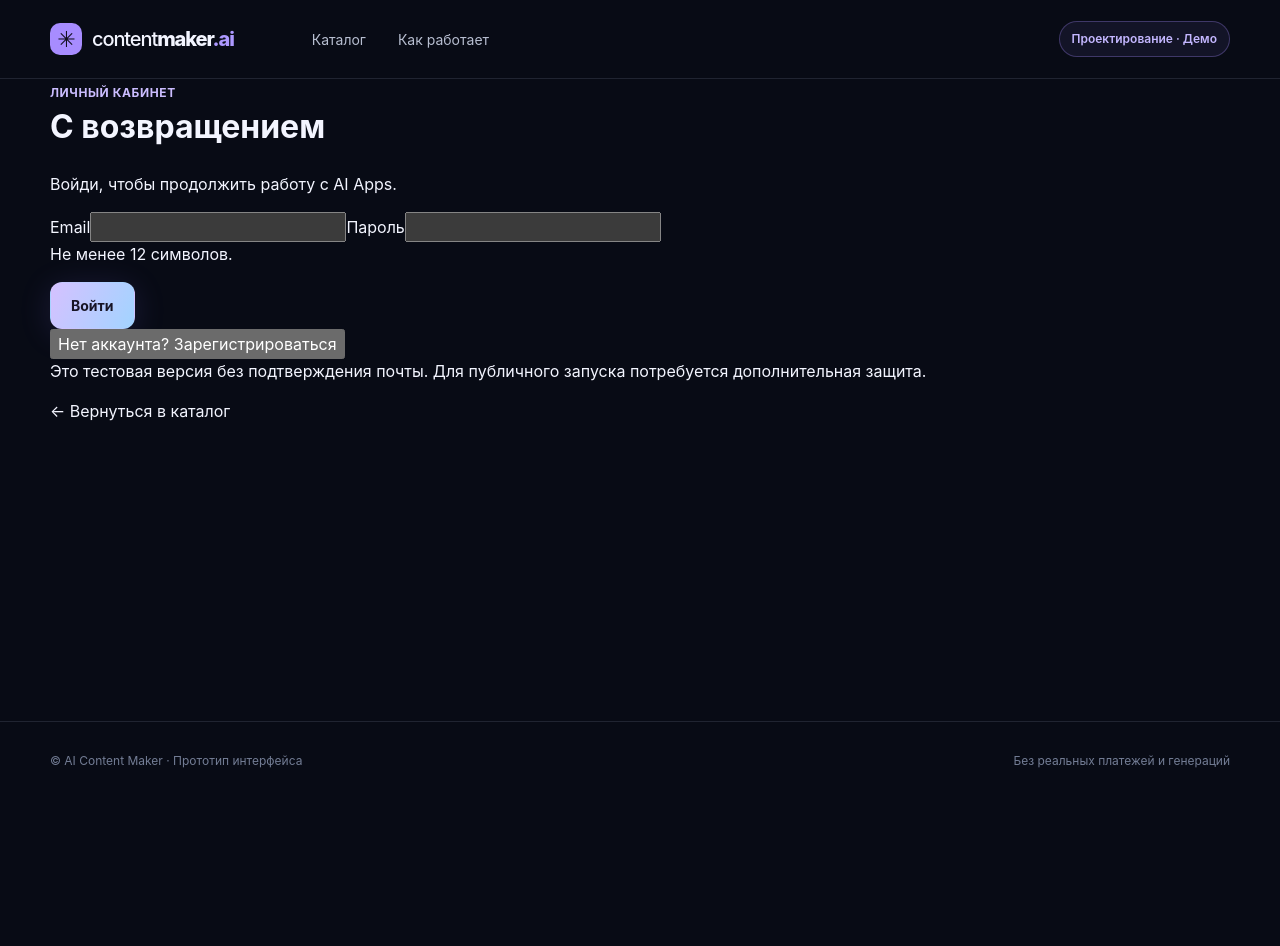
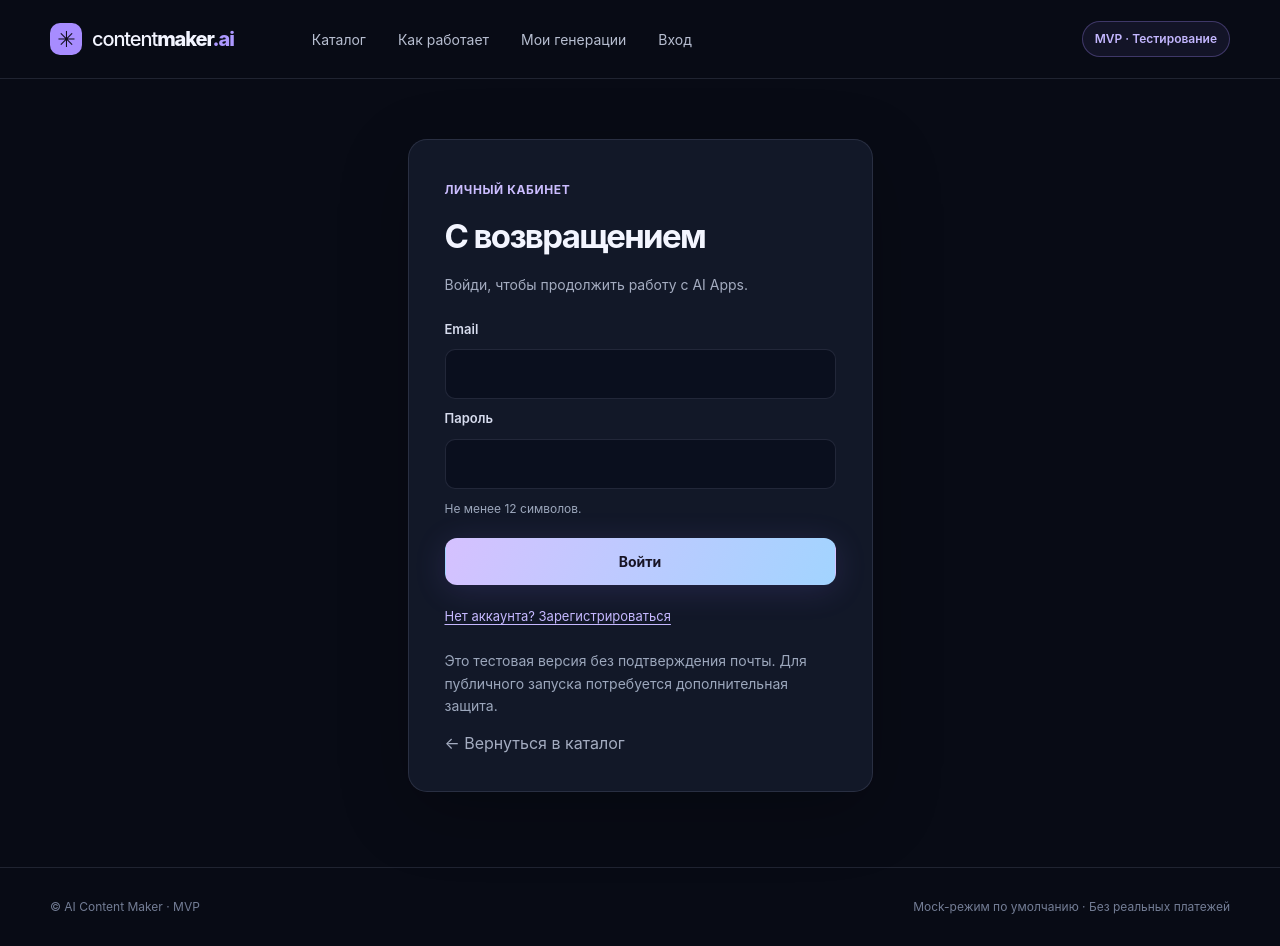
Before and after one commit to zlw0x/ai_content_maker, a Next.js app: page /account in a window 1280 px wide. Before the commit the page ends 800 px from the top, so only its background shows below. Built offline with nearby package versions, Linux system fonts and the light colour scheme.

Commit message:
feat(mvp): add mock-only credit, system state, Russian voice options and connected navigation

```diff
--- a/app/api/v1/[...parts]/route.ts
+++ b/app/api/v1/[...parts]/route.ts
@@ -6,6 +6,8 @@ import {currentUser,beginSession,endSession,sameOrigin} from "@/server/security"
 import {register,login,createQuote,createOrder,listOrders,getOrder,getUserWallet,createTopup,getTopup} from "@/server/operations";
 import {saveInput,userAsset,localMedia} from "@/server/media";
 import {db} from "@/server/db";
+import {config} from "@/server/config";
+import {grantDemoCredit} from "@/server/operations";
 import {assert,publicError,HttpError} from "@/server/errors";
 
 export const runtime="nodejs";
@@ -27,6 +29,7 @@ const idempotency=(r:NextRequest)=>r.headers.get("Idempotency-Key");
 async function getHandler(request:NextRequest,parts:string[]) {
   const path=parts.join("/");
   if(path==="health")return json({status:"ok"});
+  if(path==="system")return json({mock:config().WAVESPEED_MODE==="mock",demoCreditEnabled:config().DEMO_CREDIT_ENABLED==="true"&&config().WAVESPEED_MODE==="mock"&&config().PAYMENT_MODE==="disabled",paymentsEnabled:config().PAYMENT_MODE==="yookassa"});
   if(path==="health/ready"){await db().query("SELECT 1");return json({status:"ready"});}
   if(path==="apps")return json(apps.map(a=>({...a,enabled:Boolean(modelSpecs[a.slug])})));
   if(parts[0]==="apps"&&parts.length===2){
@@ -78,6 +81,7 @@ async function postHandler(request:NextRequest,parts:string[]){
     const data=Buffer.from(await file.arrayBuffer());
     return json(await saveInput(user.id,data,file.name),201);
   }
+  if(path==="demo/credit")return json(await grantDemoCredit(user.id));
   if(path==="quotes")return json(await createQuote(user.id,await parseJson(request)),201);
   if(path==="orders")return json(await createOrder(user.id,await parseJson(request),idempotency(request)),201);
   if(path==="topups")return json(await createTopup(user.id,await parseJson(request),idempotency(request)),201);
--- a/app/globals.css
+++ b/app/globals.css
@@ -220,3 +220,47 @@ h1,h2,h3,p { margin-top: 0; }
   .generation-panel { padding: 20px; }
   .detail-visual span { font-size: 90px; }
 }
+
+/* Account and generation UX */
+.muted{color:var(--muted)}
+.small-note{font-size:12px;color:#9ca7bc;line-height:1.6}
+.form-error{color:#ffb5b8;background:rgba(206,55,88,.09);border:1px solid rgba(235,92,113,.22);padding:11px 13px;border-radius:10px;font-size:13px;line-height:1.5}
+.auth-page{min-height:calc(100vh - 230px);display:grid;place-items:center;padding-top:60px;padding-bottom:75px}
+.auth-card{width:min(100%,465px);padding:36px;border:1px solid var(--stroke);border-radius:19px;background:#121828;box-shadow:0 20px 70px rgba(0,0,0,.24)}
+.auth-card h1{font-size:33px;letter-spacing:-.05em;margin:12px 0}
+.auth-card>p{font-size:14px}
+.auth-form{display:flex;flex-direction:column;gap:10px;margin:25px 0 18px}
+.auth-form label{font-size:13px;color:#d6dbed;font-weight:600}
+.auth-form input{border:1px solid var(--stroke);padding:12px 13px;border-radius:10px;background:#0a0f1e;color:white;outline:none}
+.auth-form input:focus{border-color:#a18bff}
+.auth-form button{margin-top:10px}
+.auth-form .small-note{margin:0}
+.text-action{background:transparent;border:0;color:#c5b8ff;padding:4px 0;margin-bottom:20px;text-decoration:underline;text-underline-offset:3px;font-size:13px}
+.dashboard-page{min-height:calc(100vh - 200px);padding-top:64px;padding-bottom:85px}
+.dashboard-info{padding:80px 0;text-align:center}
+.dashboard-header{display:flex;justify-content:space-between;align-items:start;gap:20px;margin-bottom:28px}
+.dashboard-header h1{font-size:38px;letter-spacing:-.05em;margin:8px 0}
+.wallet-grid{display:grid;grid-template-columns:1fr 1fr 1.4fr;gap:16px;margin-bottom:48px}
+.wallet-card{display:flex;flex-direction:column;gap:15px;padding:25px;background:#151b2b;border:1px solid var(--stroke);border-radius:16px}
+.wallet-card>span{color:#9aa4bb;font-size:13px}
+.wallet-card>strong{font-size:28px;letter-spacing:-.04em}
+.wallet-actions strong{font-size:16px}
+.wallet-actions p{font-size:12px;color:#abb3c5;margin:0}
+.wallet-actions button{align-self:start}
+.dashboard-section-heading{display:flex;justify-content:space-between;align-items:center;gap:14px;margin-bottom:20px}
+.dashboard-section-heading h2{font-size:24px;letter-spacing:-.035em;margin:0}
+.jobs-list{display:grid;grid-template-columns:repeat(2,minmax(0,1fr));gap:15px}
+.job-card{background:#121827;padding:22px;border:1px solid var(--stroke);border-radius:14px}
+.job-header{display:flex;justify-content:space-between;gap:16px;align-items:start}
+.job-header strong{font-size:15px}
+.job-header p{color:#8995ae;font-size:11px;margin:8px 0 0}
+.job-status{font-size:11px;padding:6px 8px;border-radius:7px;background:#292b45;color:#cecbf5;white-space:nowrap}
+.status-completed{background:rgba(62,170,123,.15);color:#8ff0c1}
+.status-failed,.status-unknown{background:rgba(214,117,74,.14);color:#ffd1a5}
+.job-meta{display:flex;justify-content:space-between;color:#8b99b6;font-size:12px;margin:20px 0}
+.output-list{display:flex;flex-wrap:wrap;gap:8px}
+.generation-panel .full-width{width:100%;margin-bottom:12px}
+.generation-panel input[type="range"]{width:100%;accent-color:#ba9eff}
+@media (max-width:900px){.wallet-grid{grid-template-columns:1fr 1fr}.wallet-actions{grid-column:span 2}}
+@media (max-width:680px){.wallet-grid,.jobs-list{grid-template-columns:1fr}.wallet-actions{grid-column:auto}.dashboard-header{align-items:start}.auth-card{padding:25px}.main-nav{gap:12px}.main-nav a{font-size:12px}}
+@media (max-width:435px){.main-nav a[href="/#how"]{display:none}.main-nav{gap:8px}.brand{font-size:15px}.brand-symbol{width:26px;height:26px}.main-nav a{font-size:11px}.dashboard-header h1{font-size:30px}.dashboard-header .button{padding:8px;font-size:12px}}
--- a/app/layout.tsx
+++ b/app/layout.tsx
@@ -25,15 +25,17 @@ export default function RootLayout({ children }: Readonly<{ children: React.Reac
               <nav className="main-nav" aria-label="Основное меню">
                 <Link href="/#catalog">Каталог</Link>
                 <Link href="/#how">Как работает</Link>
+                <Link href="/dashboard">Мои генерации</Link>
+                <Link href="/account">Вход</Link>
               </nav>
-              <span className="header-status">Проектирование · Демо</span>
+              <span className="header-status">MVP · Тестирование</span>
             </div>
           </header>
           {children}
           <footer className="site-footer">
             <div className="container footer-inner">
-              <span>© AI Content Maker · Прототип интерфейса</span>
-              <span>Без реальных платежей и генераций</span>
+              <span>© AI Content Maker · MVP</span>
+              <span>Mock-режим по умолчанию · Без реальных платежей</span>
             </div>
           </footer>
         </div>
--- a/app/page.tsx
+++ b/app/page.tsx
@@ -15,7 +15,7 @@ export default function HomePage() {
             </p>
             <div className="hero-actions">
               <Link href="/#catalog" className="button button-primary">Смотреть приложения <span aria-hidden="true">↗</span></Link>
-              <span className="hero-caption">В разработке · пока бесплатно смотреть</span>
+              <span className="hero-caption">Можно тестировать весь сценарий через сайт</span>
             </div>
             <div className="hero-points">
               <span>✳ Готовые сценарии</span>
@@ -48,7 +48,7 @@ export default function HomePage() {
             <h2 id="catalog-title">Каталог AI Apps</h2>
             <p>Выбери задачу — мы предложим простой интерфейс без сложных технических параметров.</p>
           </div>
-          <span className="catalog-pill">10 приложений · концепты</span>
+          <span className="catalog-pill">10 AI Apps · MVP</span>
         </div>
         <CatalogExplorer />
       </section>
@@ -68,7 +68,7 @@ export default function HomePage() {
           </div>
         </div>
       </section>
-      <div className="container"><div className="demo-notice">Это демонстрация интерфейса. Приложения не вызывают WaveSpeed и не принимают платежи.</div></div>
+      <div className="container"><div className="demo-notice">В стартовой конфигурации задачи обрабатываются тестовым адаптером: он возвращает демонстрационные файлы. Реальная генерация через WaveSpeed включается администратором после отдельной проверки.</div></div>
     </main>
   );
 }
--- a/src/server/config.ts
+++ b/src/server/config.ts
@@ -20,7 +20,9 @@ const schema = z.object({
   MAX_DAILY_SPEND_KOPECKS: z.coerce.number().int().positive().default(200000),
   WORKER_CONCURRENCY: z.coerce.number().int().min(1).max(10).default(2),
   WORKER_INTERVAL_MS: z.coerce.number().int().min(1000).default(3000),
-  MOCK_COST_USD: z.coerce.number().positive().default(0.005)
+  MOCK_COST_USD: z.coerce.number().positive().default(0.005),
+  DEMO_CREDIT_ENABLED: z.enum(["true","false"]).default("false"),
+  OUTPUT_HOST_ALLOWLIST: z.string().default("")
 });
 export type Config = z.infer<typeof schema>;
 let cached: Config | undefined;
--- a/src/server/model-apps.ts
+++ b/src/server/model-apps.ts
@@ -53,7 +53,7 @@ export const modelSpecs: Record<string, ModelSpec> = {
   },
   "ai-voiceover": {
     modelId:"minimax/speech-2.6-hd",mode:"text",
-    inputSchema:z.object({text:z.string().trim().min(1).max(5000),voice:z.enum(["Friendly_Person","Wise_Woman","Calm_Woman","Deep_Voice_Man"]).default("Friendly_Person"),speed:z.number().min(0.5).max(2).default(1)}),
+    inputSchema:z.object({text:z.string().trim().min(1).max(5000),voice:z.enum(["Russian_ReliableMan","Russian_AttractiveGuy","Russian_BrightHeroine","Russian_AmbitiousWoman"]).default("Russian_ReliableMan"),speed:z.number().min(0.5).max(2).default(1)}),
     build:i=>({text:i.text,voice_id:i.voice,speed:i.speed,format:"mp3",language_boost:"Russian"})
   },
   "upscale": {
--- a/src/server/operations.ts
+++ b/src/server/operations.ts
@@ -8,7 +8,7 @@ import {prepareApp} from "./model-apps";
 import {inputForQuote} from "./media";
 import {providerPrice,uploadWaveSpeed} from "./wavespeed";
 import {inputDigest,quoteKopecks} from "./pricing";
-import {getWallet,reserveForOrder} from "./wallet";
+import {getWallet,reserveForOrder,creditConfirmedPayment} from "./wallet";
 import {createSbpPayment,verifySbpPayment,amountInKopecks} from "./yookassa";
 import type {Payment} from "./yookassa";
 
@@ -179,3 +179,23 @@ export async function reconcileTopup(externalId:string):Promise<boolean> {
     return true;
   });
 }
+
+/**
+ * Creates a one-time synthetic credit only when both external providers are disabled.
+ * Never enable this endpoint against a DB that will later handle real payments.
+ */
+export async function grantDemoCredit(userId:string){
+  const c=config();
+  assert(c.DEMO_CREDIT_ENABLED==="true"&&c.WAVESPEED_MODE==="mock"&&c.PAYMENT_MODE==="disabled",
+    403,"DEMO_DISABLED","Тестовое пополнение недоступно");
+  return transaction(async dbClient=>{
+    await dbClient.query("SELECT pg_advisory_xact_lock(hashtext($1))",[userId+":demo-credit-v1"]);
+    const old=await dbClient.query("SELECT id FROM payments WHERE user_id=$1 AND provider='dev' AND client_idempotency_key='demo-credit-v1'",[userId]);
+    if(old.rowCount)return {credited:false,amountKopecks:0};
+    const id=randomUUID();
+    await dbClient.query(`INSERT INTO payments(id,user_id,client_idempotency_key,amount_kopecks,status,provider,external_payment_id)
+      VALUES($1,$2,'demo-credit-v1',50000,'succeeded','dev',$3)`,[id,userId,"dev-"+id]);
+    await creditConfirmedPayment(dbClient,id,userId,50000);
+    return {credited:true,amountKopecks:50000};
+  });
+}
```
Also changed, not shown: tests/smoke.ts (+7 -9 lines), 3 other files (tests, documents, lock files or other folders).
